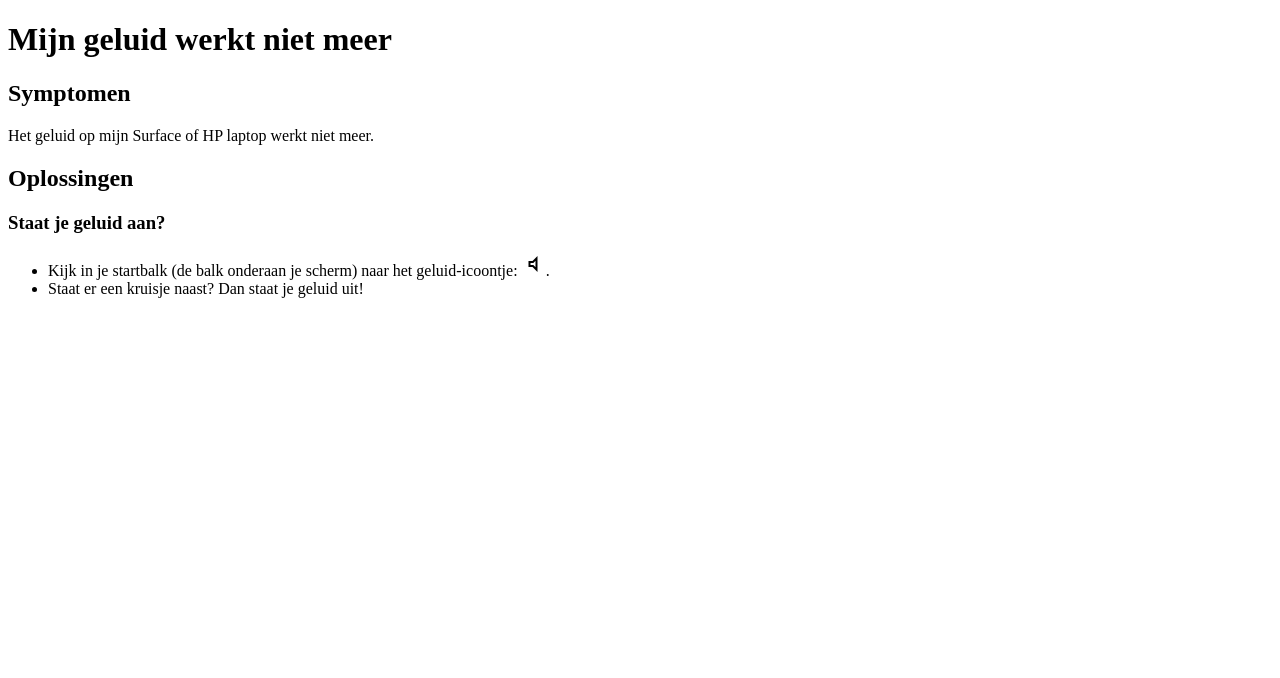
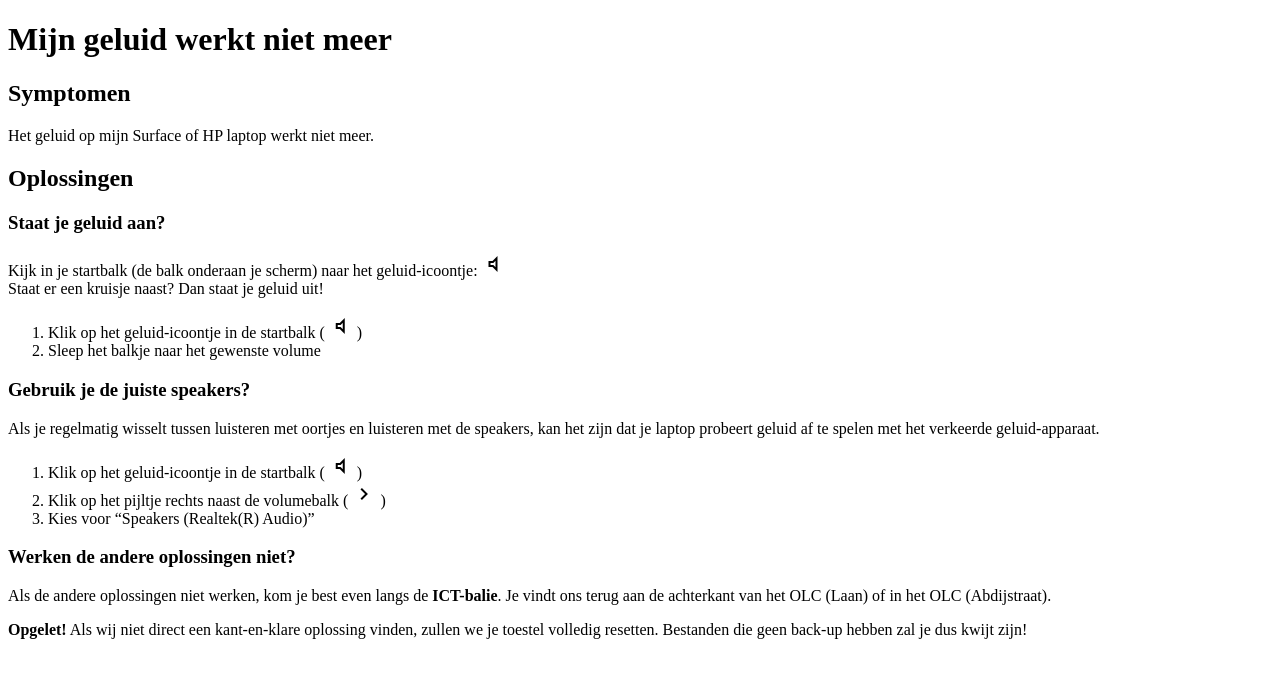
Before and after one commit to Pius-X-Antwerpen/ict-balie, a Jekyll site: the page built from _tutorials/geluid-werkt-niet.md, in a window 1280 px wide. Shown: the top 678 px of the page. Built offline with Jekyll 4.4.1, drawn with Linux system fonts in a browser that asks for light colours; some web fonts are replaced.

Commit message:
Update geluid-werkt-niet.md

```diff
--- a/_tutorials/geluid-werkt-niet.md
+++ b/_tutorials/geluid-werkt-niet.md
@@ -13,5 +13,22 @@ Het geluid op mijn Surface of HP laptop werkt niet meer.
 
 ### Staat je geluid aan?
 
- - Kijk in je startbalk (de balk onderaan je scherm) naar het geluid-icoontje: <span class="material-symbols-outlined">volume_mute</span>.
- - Staat er een kruisje naast? Dan staat je geluid uit!
+Kijk in je startbalk (de balk onderaan je scherm) naar het geluid-icoontje: <span class="material-symbols-outlined">volume_mute</span>
+Staat er een kruisje naast? Dan staat je geluid uit!
+
+ 1. Klik op het geluid-icoontje in de startbalk ( <span class="material-symbols-outlined">volume_mute</span> )
+ 2. Sleep het balkje naar het gewenste volume
+
+### Gebruik je de juiste speakers?
+
+Als je regelmatig wisselt tussen luisteren met oortjes en luisteren met de speakers, kan het zijn dat je laptop probeert geluid af te spelen met het verkeerde geluid-apparaat.
+
+ 1. Klik op het geluid-icoontje in de startbalk ( <span class="material-symbols-outlined">volume_mute</span> )
+ 2. Klik op het pijltje rechts naast de volumebalk ( <span class="material-symbols-outlined">chevron_right</span> )
+ 3. Kies voor "Speakers (Realtek(R) Audio)"
+
+### Werken de andere oplossingen niet?
+
+Als de andere oplossingen niet werken, kom je best even langs de **ICT-balie**. Je vindt ons terug aan de achterkant van het OLC (Laan) of in het OLC (Abdijstraat).
+
+**Opgelet!** Als wij niet direct een kant-en-klare oplossing vinden, zullen we je toestel volledig resetten. Bestanden die geen back-up hebben zal je dus kwijt zijn!
```
